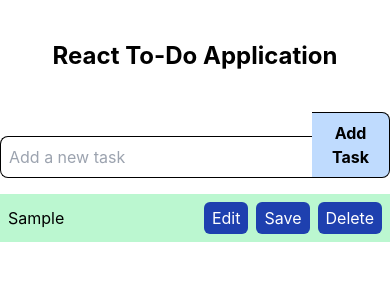
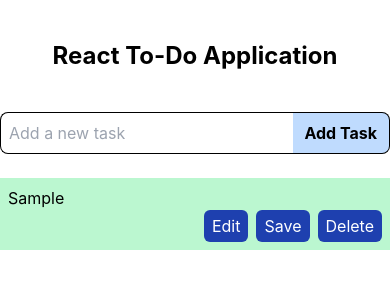
Before and after one commit to ragini743/todo-app, a React (Create React App) app: page / in a window 390 px wide. Both pictures are taken after typing "Sample" into the empty fields and a click on the button "Add Task". Shown: the top 300 px of the page. Built offline with nearby package versions, Linux system fonts and the light colour scheme.

Commit message:
copleted the project

```diff
--- a/src/components/TaskInput.js
+++ b/src/components/TaskInput.js
@@ -14,15 +14,15 @@ const TaskInput = () => {
   };
 
   return (
-    <div className=" w-full mt-10 md:text-lg">
-      <input className='p-2 border-black  border-[1px] border-r-0 rounded-tr-none rounded-br-none rounded-lg w-[80%] outline-none'
+    <div className=" w-full mt-10 text-[1rem] md:text-lg mb-6 ">
+      <input className='p-2 border-black  border-[1px] border-r-0 rounded-tr-none rounded-br-none rounded-lg sm:w-[80%] w-[75%] outline-none'
         type="text"
         value={task}
         onChange={(e) => setTask(e.target.value)}
         placeholder="Add a new task"
         onKeyPress={(e) => e.key === 'Enter' ? handleAddTask() : null}
       />
-      <button onClick={handleAddTask} className='w-[20%] border-black border-l-0 border-[1px] rounded-lg p-2 bg-blue-200 font-bold rounded-bl-none  rounded-tl-none'>Add Task</button>
+      <button onClick={handleAddTask} className='sm:w-[20%] border-black border-l-0 border-[1px] rounded-lg p-2 bg-blue-200 font-bold rounded-bl-none w-[25%]   rounded-tl-none'>Add Task</button>
     </div>
   );
 };
--- a/src/components/TaskItem.js
+++ b/src/components/TaskItem.js
@@ -21,8 +21,8 @@ const TaskItem = ({ task }) => {
   };
 
   return (
-    <div className="task-item mt-4 bg-green-200 flex  justify-between  pl-2 py-2 items-center">
-      <div className="w-[75%] mr-10">
+    <div className="task-item mt-4 bg-green-200 flex  sm:justify-between  pl-2 py-2 sm:items-center flex-col sm:flex-row">
+      <div className="w-[100%] sm:w-[75%] mr-10">
         {isEditing ? (
           <input className="outline-none bg-transparent w-full "
             type="text"
@@ -34,7 +34,7 @@ const TaskItem = ({ task }) => {
           <span className="text-wrap break-words">{task.text}</span>
         )}
       </div>
-      <div className="flex w-[25%] justify-end">
+      <div className="flex w-[100%] sm:w-[25%] justify-end">
         <div className="rounded-md mr-2">
           <button onClick={handleEdit} className="bg-blue-800 text-white py-1 px-2 rounded-md ">
             Edit
```
